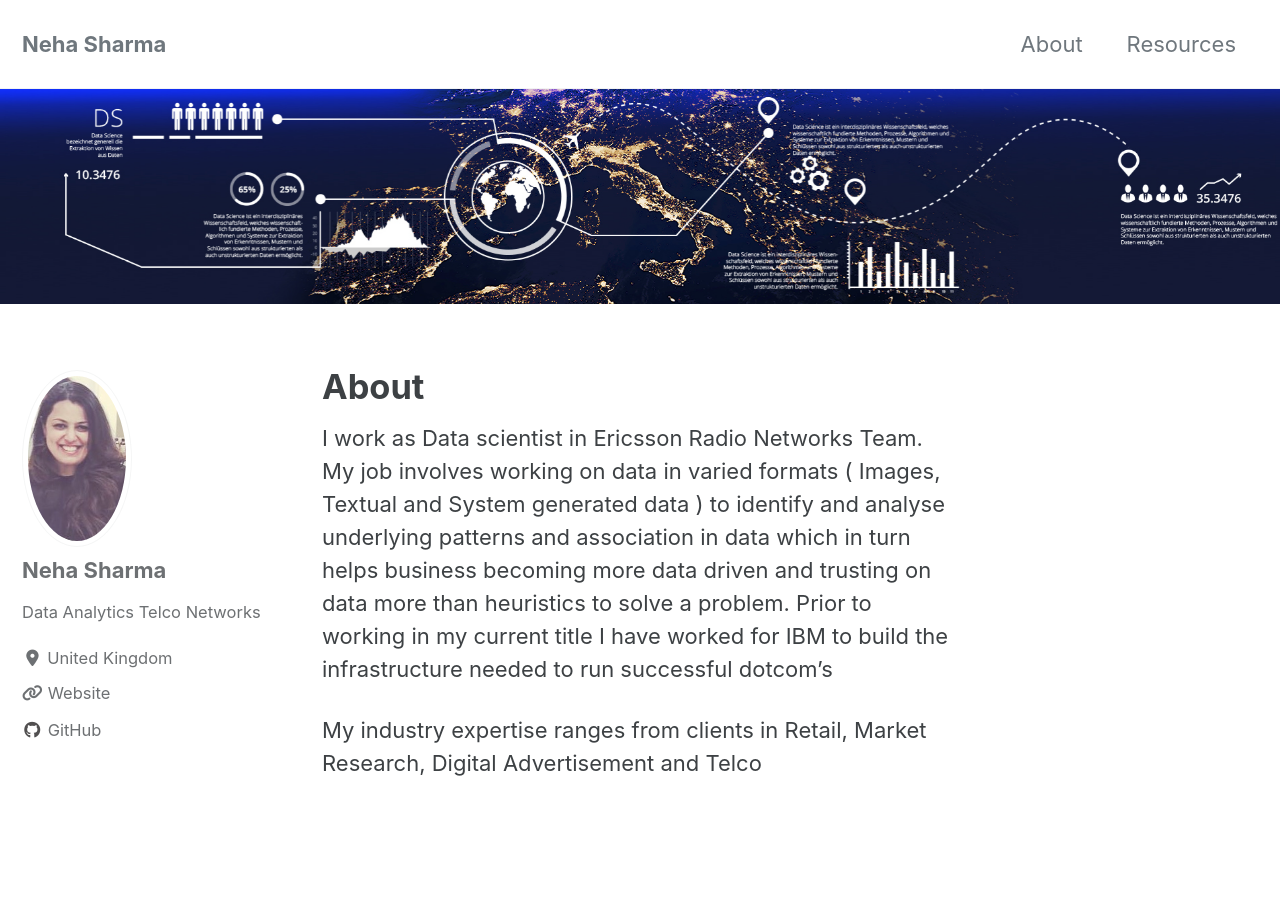
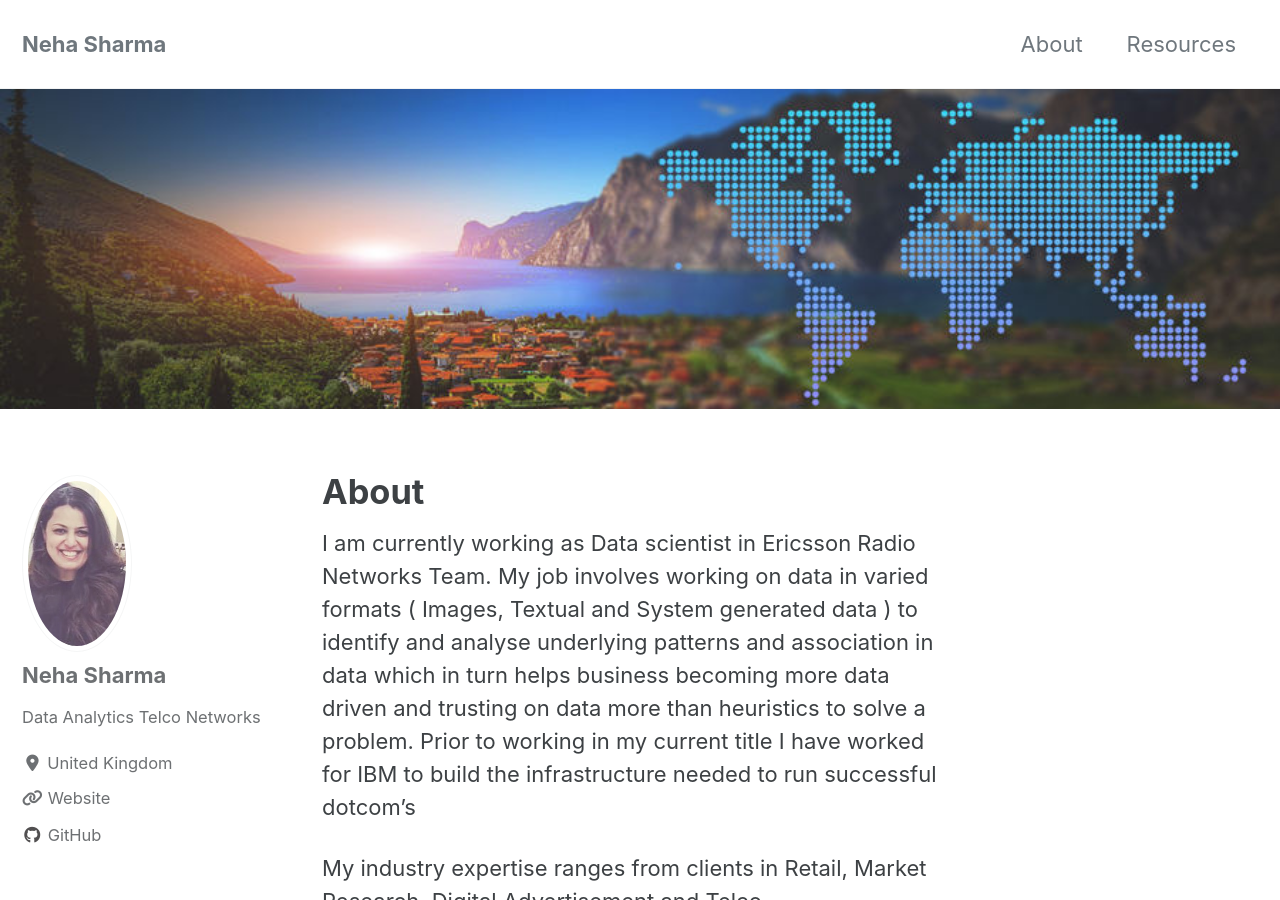
Before and after one commit to ns3115neha/ns3115neha.github.io, a Jekyll site: the page built from _pages/about.md, in a window 1280 px wide and 900 px high. Built offline with Jekyll 4.4.1, drawn with Linux system fonts in a browser that asks for light colours; cached includes are drawn as plain includes; nearby versions of some CDN libraries.

Commit message:
Update about.md

```diff
--- a/_pages/about.md
+++ b/_pages/about.md
@@ -2,9 +2,9 @@
 title: "About"
 permalink: /about/
 header:
-  image: "/images/datascience_01.jpg"
+  image: "/images/background.jpg"
 ---
 
-I work as Data scientist in Ericsson Radio Networks Team.  My job involves working on data in varied formats ( Images, Textual and System generated data ) to identify and analyse underlying patterns and association in data which in turn helps  business  becoming more data driven and trusting on data more than heuristics to solve a problem. Prior to working in my current title I have worked for IBM to build the infrastructure needed to run successful dotcom’s
+I am currently working as Data scientist in Ericsson Radio Networks Team.  My job involves working on data in varied formats ( Images, Textual and System generated data ) to identify and analyse underlying patterns and association in data which in turn helps  business  becoming more data driven and trusting on data more than heuristics to solve a problem. Prior to working in my current title I have worked for IBM to build the infrastructure needed to run successful dotcom’s
 
 My industry expertise ranges from clients in  Retail, Market Research, Digital Advertisement and Telco
```
